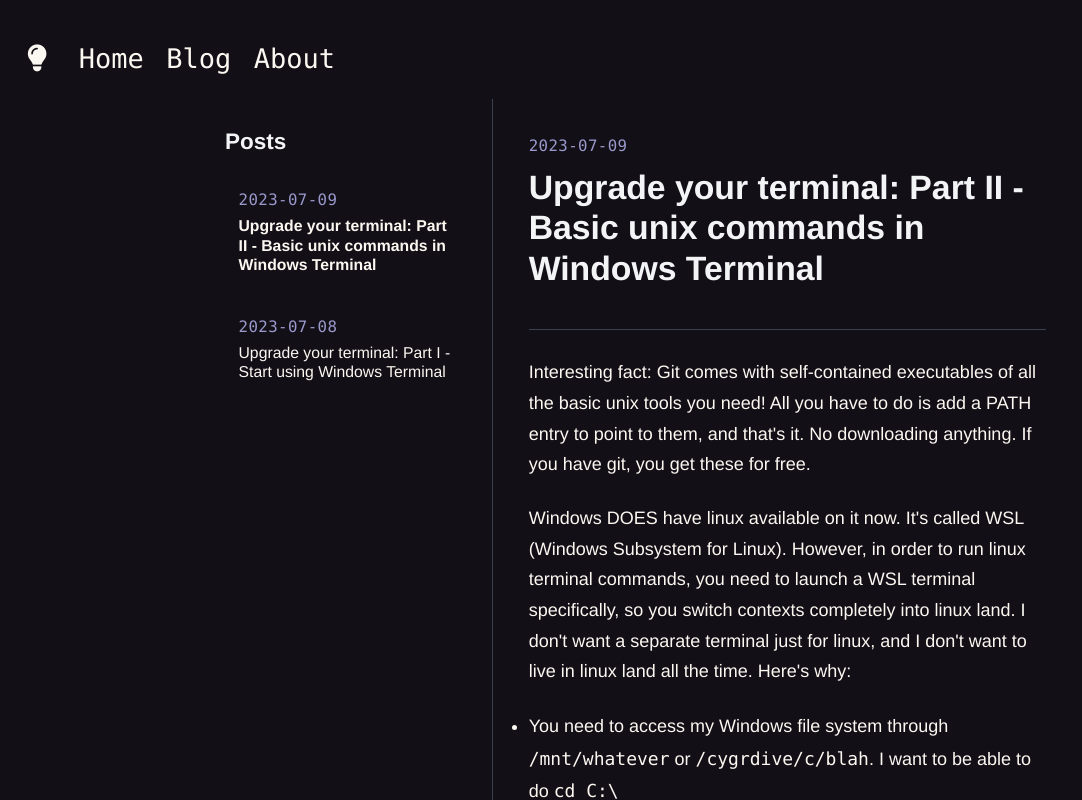
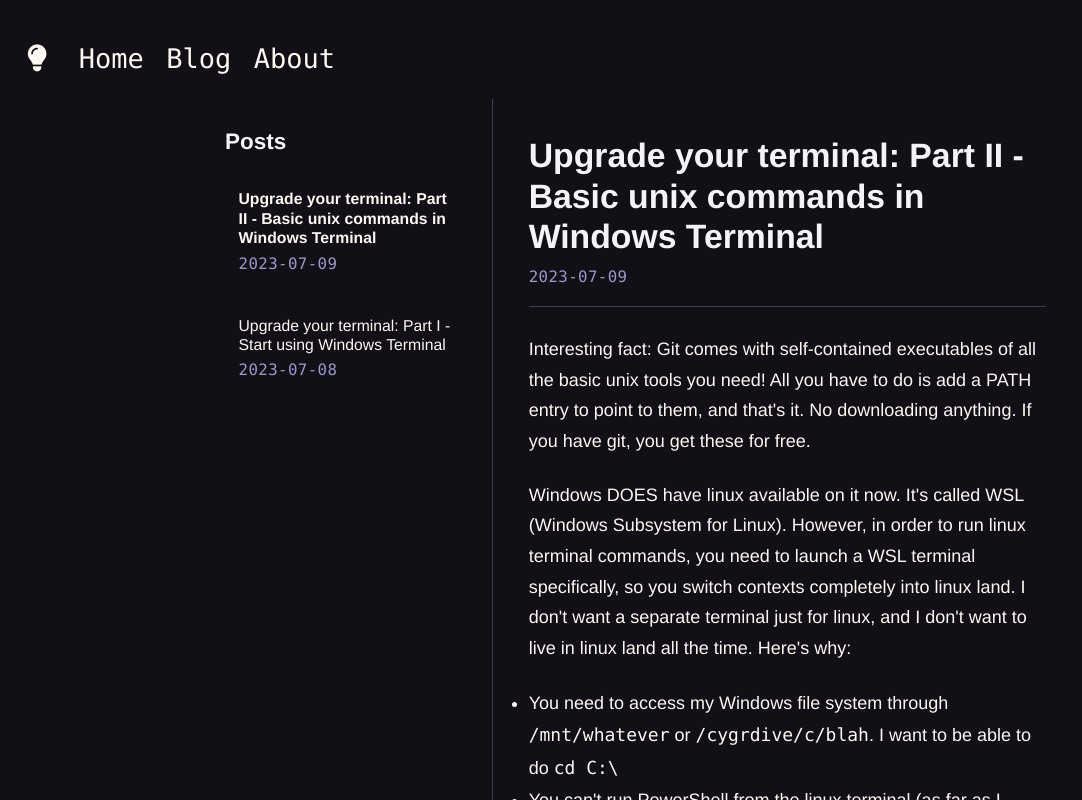
Before and after one commit to philhd/phil-site-next, a Next.js app: page /blog/upgrade-your-terminal-part-2 in a window 1280 px wide. Shown: the top 800 px of the page, without its empty margins (0-1082 px from the left). Built offline with nearby package versions, Linux system fonts and the light colour scheme.

Commit message:
dates below

```diff
--- a/src/app/blog/blog-client.tsx
+++ b/src/app/blog/blog-client.tsx
@@ -28,14 +28,14 @@ export default function BlogClient({ posts, selectedSlug }: BlogClientProps) {
                                 href={`/blog/${post.slug}`}
                                 className='block w-full text-left p-3 rounded-md transition-colors no-underline text-black dark:text-white'
                             >
-                                <div className="text-sm font-monobold font-medium text-accent dark:text-accent-dark mb-1 uppercase tracking-wide">
-                                    {post.date}
-                                </div>
-                                <div className={`text-sm leading-tight  ${
+                                <div className={`text-sm leading-tight mb-1  ${
                                     selectedPost?.slug === post.slug
                                         ? 'font-bold'
                                         : 'font-medium'
                                 }`}>{post.title}</div>
+                                <div className="text-sm font-monobold font-medium text-accent dark:text-accent-dark uppercase tracking-wide">
+                                    {post.date}
+                                </div>
                             </Link>
                         </li>
                     ))}
@@ -47,12 +47,12 @@ export default function BlogClient({ posts, selectedSlug }: BlogClientProps) {
                 {selectedPost ? (
                     <div>
                         <div className="mb-6 border-b border-gray-300 dark:border-gray-700 pb-4">
-                            <div className="text-sm font-monobold font-medium text-accent dark:text-accent-dark mb-2 uppercase tracking-wide">
+                            <h1 className="text-3xl font-bold text-gray-900 dark:text-gray-100 mb-2">
+                                {selectedPost.title}
+                            </h1>
+                            <div className="text-sm font-monobold font-medium text-accent dark:text-accent-dark uppercase tracking-wide">
                                 {selectedPost.date}
                             </div>
-                            <h1 className="text-3xl font-bold text-gray-900 dark:text-gray-100">
-                                {selectedPost.title}
-                            </h1>
                         </div>
                         <div className="prose dark:prose-invert max-w-none">
                             <ReactMarkdown>{selectedPost.content}</ReactMarkdown>
--- a/src/app/blog/page.tsx
+++ b/src/app/blog/page.tsx
@@ -11,14 +11,14 @@ export default function Blog() {
             <div className="space-y-6">
                 {posts.map((post) => (
                     <article key={post.slug} className="border-b border-gray-300 dark:border-gray-700 pb-6">
-                        <div className="text-sm font-monobold font-medium text-accent dark:text-accent-dark mb-2 uppercase tracking-wide">
-                            {post.date}
-                        </div>
                         <Link href={`/blog/${post.slug}`} className="block group no-underline text-black dark:text-white">
-                            <h2 className="text-xl font-normal hover:[text-shadow:0_0_0.5px_currentColor] transition-all">
+                            <h2 className="text-xl font-normal hover:[text-shadow:0_0_0.5px_currentColor] transition-all mb-2">
                                 {post.title}
                             </h2>
                         </Link>
+                        <div className="text-sm font-monobold font-medium text-accent dark:text-accent-dark uppercase tracking-wide">
+                            {post.date}
+                        </div>
                     </article>
                 ))}
             </div>
```
